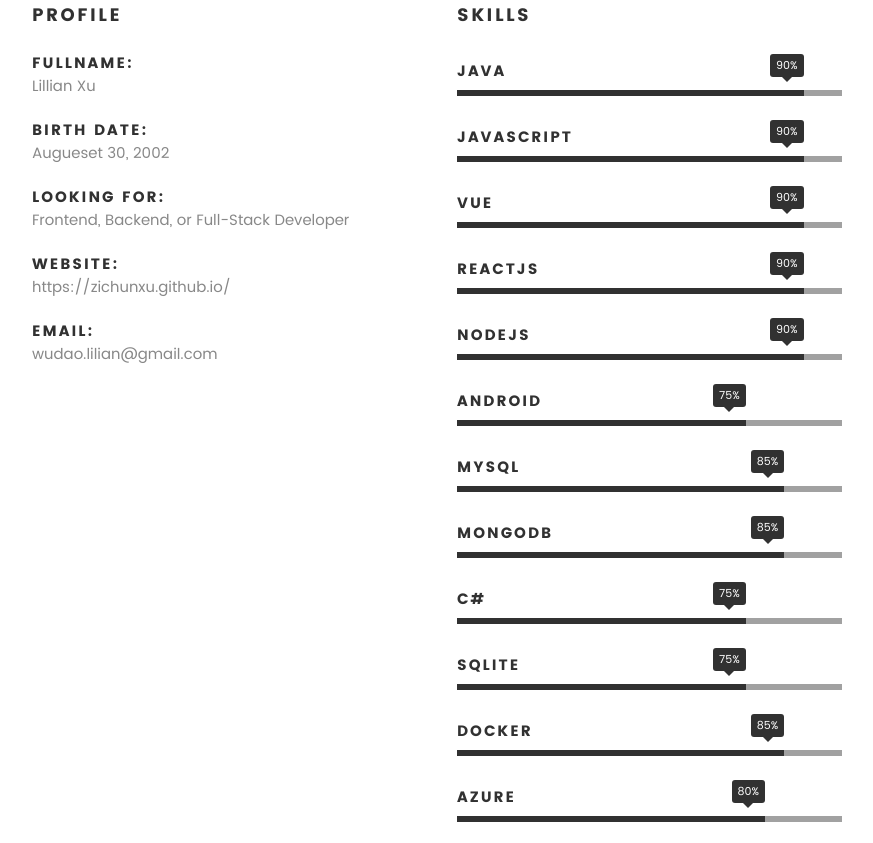
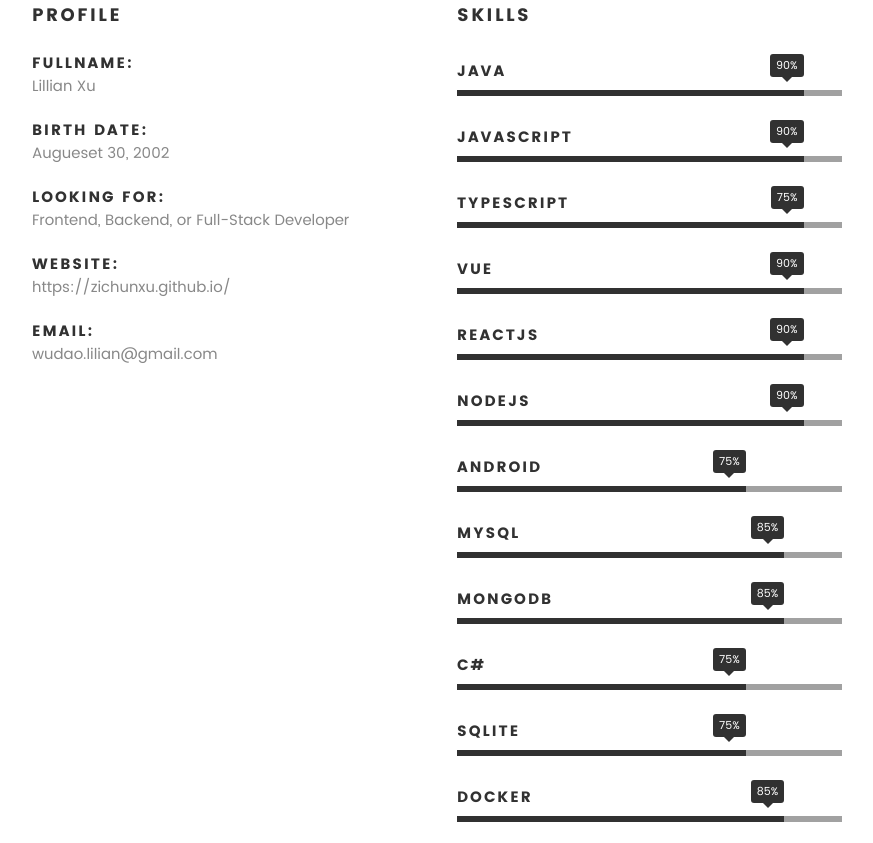
Before and after one commit to ZIchunXu/zichunxu.github.io, a plain HTML site: page index.html in a window 1280 px wide. Shown: the part 1313-2156 px from the top of the page, without its empty margins (203-1076 px from the left). Drawn offline with Linux system fonts and the light colour scheme; files whose address does not match are found by name.

Commit message:
Update index.html

```diff
--- a/index.html
+++ b/index.html
@@ -166,6 +166,10 @@
 					<li>
 						<div class="progress percent90"><span>90%</span></div>
 						<strong>JavaScript</strong>
+					</li>
+					<li>
+						<div class="progress percent90"><span>75%</span></div>
+						<strong>TypeScript</strong>
 					</li>
 					<li>
 						<div class="progress percent90"><span>90%</span></div>
```
